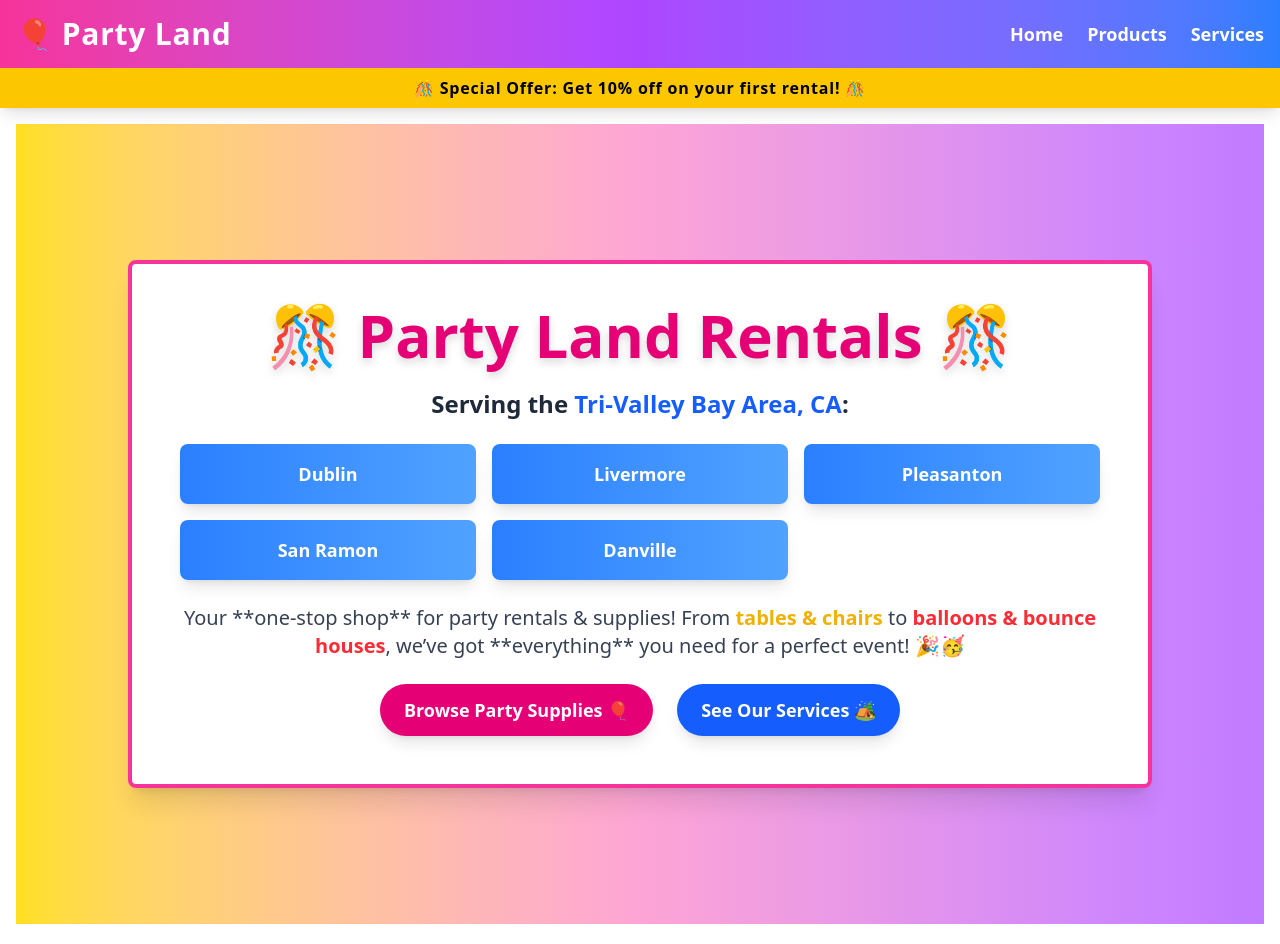
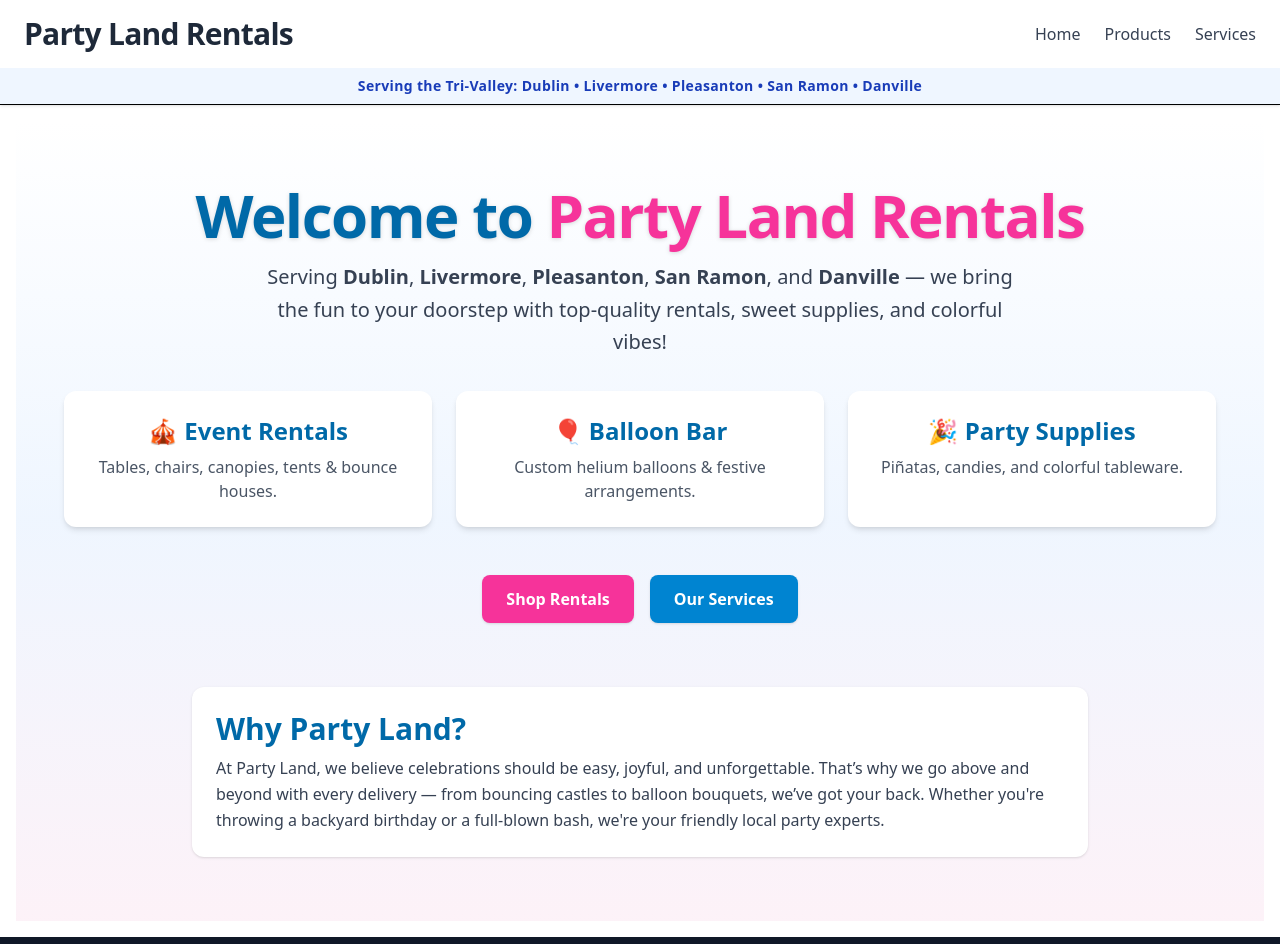
Before and after one commit to EstebanSlavitt/party-site, a React (Vite) app: page / in a window 1280 px wide. Shown: the top 944 px of the page. Built offline with nearby package versions, Linux system fonts and the light colour scheme.

Commit message:
changed edditing for clinet on homepage and header/footer

```diff
--- a/src/App.jsx
+++ b/src/App.jsx
@@ -1,7 +1,6 @@
 import { createBrowserRouter, RouterProvider, Outlet } from "react-router-dom";
 import { Header } from "./Header";
 import { HomePage } from "./HomePage"; // ✅ Import HomePage
-import { ProductsPage } from "./ProductsPage";
 import { ProductsIndexPage } from "./ProductsIndexPage";
 import { ProductsShowPage } from "./ProductsShowPage";
 import ServicesPage from "./ServicesPage"; // ✅ Fixed default import
@@ -10,7 +9,7 @@ import { Footer } from "./Footer";
 const router = createBrowserRouter([
   {
     element: (
-      <div className="flex flex-col min-h-screen">
+      <div className="flex flex-col min-h-screen bg-white">
         <Header />
         <div className="flex-grow container mx-auto p-4">
           <Outlet />
--- a/src/Footer.jsx
+++ b/src/Footer.jsx
@@ -1,7 +1,34 @@
 export function Footer() {
   return (
-    <footer>
-      <p>Copyright 2022</p>
+    <footer className="bg-gray-900 text-white py-6">
+      <div className="container mx-auto flex flex-col md:flex-row justify-between items-center px-6">
+        {/* Brand & Copyright */}
+        <div className="text-center md:text-left mb-4 md:mb-0">
+          <h2 className="text-lg font-semibold tracking-wide">🎉 Party Land Rentals</h2>
+          <p className="text-sm text-gray-400">Serving the Tri-Valley Bay Area, CA</p>
+          <p className="text-xs text-gray-500 mt-1">© 2025 Party Land Rentals. All rights reserved.</p>
+        </div>
+
+        {/* Navigation Links */}
+        <nav className="flex space-x-6">
+          <a href="/" className="text-gray-300 hover:text-white transition">Home</a>
+          <a href="/products" className="text-gray-300 hover:text-white transition">Products</a>
+          <a href="/services" className="text-gray-300 hover:text-white transition">Services</a>
+        </nav>
+
+        {/* Social Media Links */}
+        <div className="flex space-x-4">
+          <a href="#" className="text-gray-300 hover:text-white transition">
+            <i className="fab fa-facebook text-lg"></i>
+          </a>
+          <a href="#" className="text-gray-300 hover:text-white transition">
+            <i className="fab fa-instagram text-lg"></i>
+          </a>
+          <a href="#" className="text-gray-300 hover:text-white transition">
+            <i className="fab fa-twitter text-lg"></i>
+          </a>
+        </div>
+      </div>
     </footer>
   );
 }
--- a/src/Header.jsx
+++ b/src/Header.jsx
@@ -2,30 +2,42 @@ import { Link } from "react-router-dom";
 
 export function Header() {
   return (
-    <header className="bg-gradient-to-r from-pink-500 via-purple-500 to-blue-500 text-white shadow-lg">
-      <div className="container mx-auto flex justify-between items-center p-4">
-        {/* Logo / Title */}
-        <Link to="/" className="text-3xl font-extrabold tracking-wide flex items-center">
-          🎈 <span className="ml-2">Party Land</span>
+    <header className="bg-white border-b shadow-sm">
+      <div className="max-w-7xl mx-auto flex justify-between items-center px-6 py-4">
+        {/* Brand / Logo */}
+        <Link
+          to="/"
+          className="text-3xl font-bold tracking-tight text-gray-800 hover:text-blue-600 transition"
+        >
+          Party Land Rentals
         </Link>
 
         {/* Navigation */}
-        <nav className="flex space-x-6 text-lg font-semibold">
-          <Link to="/" className="hover:text-yellow-300 transition duration-300">
+        <nav className="flex space-x-6 text-gray-700 font-medium text-base">
+          <Link
+            to="/"
+            className="hover:text-blue-500 transition duration-200"
+          >
             Home
           </Link>
-          <Link to="/products" className="hover:text-yellow-300 transition duration-300">
+          <Link
+            to="/products"
+            className="hover:text-blue-500 transition duration-200"
+          >
             Products
           </Link>
-          <Link to="/services" className="hover:text-yellow-300 transition duration-300">
+          <Link
+            to="/services"
+            className="hover:text-blue-500 transition duration-200"
+          >
             Services
           </Link>
         </nav>
       </div>
 
-      {/* Sub-header for extra detail */}
-      <div className="bg-yellow-400 text-black text-center py-2 font-bold tracking-wider">
-        🎊 Special Offer: Get 10% off on your first rental! 🎊
+      {/* Info Banner */}
+      <div className="bg-blue-50 text-blue-800 text-center py-2 text-sm font-semibold tracking-wide">
+        Serving the Tri-Valley: Dublin • Livermore • Pleasanton • San Ramon • Danville
       </div>
     </header>
   );
--- a/src/HomePage.jsx
+++ b/src/HomePage.jsx
@@ -1,55 +1,51 @@
 export function HomePage() {
   return (
-    <div className="relative min-h-screen flex flex-col items-center justify-center text-center p-8 bg-gradient-to-r from-yellow-300 via-pink-300 to-purple-400">
-      {/* Colorful Floating Confetti */}
-      <div className="absolute inset-0 flex justify-center items-center">
-        <div className="w-full h-full opacity-50 mix-blend-multiply"></div>
-      </div>
-
-      {/* Main Content */}
-      <div className="relative max-w-5xl bg-white bg-opacity-95 backdrop-blur-lg p-12 rounded-lg shadow-xl border-4 border-pink-500">
-        <h1 className="text-6xl font-extrabold text-pink-600 drop-shadow-lg animate-bounce">
-          🎊 Party Land Rentals 🎊
+    <div className="relative min-h-screen flex flex-col justify-center items-center bg-gradient-to-b from-white via-blue-50 to-pink-50 text-center px-6 py-16">
+      {/* Welcome Header */}
+      <h1 className="text-5xl sm:text-6xl font-extrabold text-sky-700 tracking-tight drop-shadow-sm mb-4">
+        Welcome to <span className="text-pink-500">Party Land Rentals</span>
       </h1>
-        <p className="text-2xl font-semibold text-gray-800 mt-4">
-          Serving the <span className="text-blue-600 font-bold">Tri-Valley Bay Area, CA</span>:
+      <p className="text-lg sm:text-xl text-gray-700 max-w-3xl mb-8 leading-relaxed">
+        Serving <strong>Dublin</strong>, <strong>Livermore</strong>, <strong>Pleasanton</strong>, <strong>San Ramon</strong>, and <strong>Danville</strong> — we bring the fun to your doorstep with top-quality rentals, sweet supplies, and colorful vibes!
       </p>
 
-        {/* Cities We Serve */}
-        <div className="grid grid-cols-2 md:grid-cols-3 gap-4 mt-6">
-          {["Dublin", "Livermore", "Pleasanton", "San Ramon", "Danville"].map((city) => (
-            <div
-              key={city}
-              className="bg-gradient-to-r from-blue-500 to-blue-400 text-white p-4 rounded-lg font-bold shadow-lg text-lg transform transition duration-300 hover:scale-110 hover:rotate-3 hover:bg-pink-500"
-            >
-              {city}
+      {/* Services Preview */}
+      <div className="grid grid-cols-1 md:grid-cols-3 gap-6 max-w-6xl mb-12">
+        {[
+          { title: "🎪 Event Rentals", desc: "Tables, chairs, canopies, tents & bounce houses." },
+          { title: "🎈 Balloon Bar", desc: "Custom helium balloons & festive arrangements." },
+          { title: "🎉 Party Supplies", desc: "Piñatas, candies, and colorful tableware." }
+        ].map((item, index) => (
+          <div key={index} className="bg-white rounded-xl shadow-md p-6 hover:shadow-xl transition transform hover:-translate-y-1">
+            <h2 className="text-2xl font-bold text-sky-700">{item.title}</h2>
+            <p className="text-gray-600 mt-2">{item.desc}</p>
           </div>
         ))}
       </div>
 
-        <p className="text-xl text-gray-700 font-medium mt-6">
-          Your **one-stop shop** for party rentals & supplies! From{" "}
-          <span className="text-yellow-500 font-bold">tables & chairs</span> to{" "}
-          <span className="text-red-500 font-bold">balloons & bounce houses</span>, we’ve got **everything** you need
-          for a perfect event! 🎉🥳
-        </p>
-
-        {/* Call to Action Buttons */}
-        <div className="mt-6 flex justify-center space-x-6">
+      {/* CTA Buttons */}
+      <div className="flex flex-wrap justify-center gap-4">
         <a
           href="/products"
-            className="bg-pink-600 text-white px-6 py-3 rounded-full text-lg font-bold shadow-lg hover:bg-yellow-500 hover:scale-110 transition duration-300 transform hover:-rotate-2"
+          className="bg-pink-500 hover:bg-pink-600 text-white font-semibold py-3 px-6 rounded-lg shadow"
         >
-            Browse Party Supplies 🎈
+          Shop Rentals
         </a>
         <a
           href="/services"
-            className="bg-blue-600 text-white px-6 py-3 rounded-full text-lg font-bold shadow-lg hover:bg-purple-500 hover:scale-110 transition duration-300 transform hover:rotate-2"
+          className="bg-sky-600 hover:bg-sky-700 text-white font-semibold py-3 px-6 rounded-lg shadow"
         >
-            See Our Services 🏕️
+          Our Services
         </a>
       </div>
-      </div>
+
+      {/* About Section */}
+      <section className="mt-16 max-w-4xl text-left bg-white bg-opacity-90 p-6 rounded-xl shadow">
+        <h3 className="text-3xl font-bold text-sky-700 mb-2">Why Party Land?</h3>
+        <p className="text-gray-700 leading-relaxed">
+          At Party Land, we believe celebrations should be easy, joyful, and unforgettable. That’s why we go above and beyond with every delivery — from bouncing castles to balloon bouquets, we’ve got your back. Whether you're throwing a backyard birthday or a full-blown bash, we're your friendly local party experts.
+        </p>
+      </section>
     </div>
   );
 }
```
Lines whose indentation alone changed are shown as unchanged.
